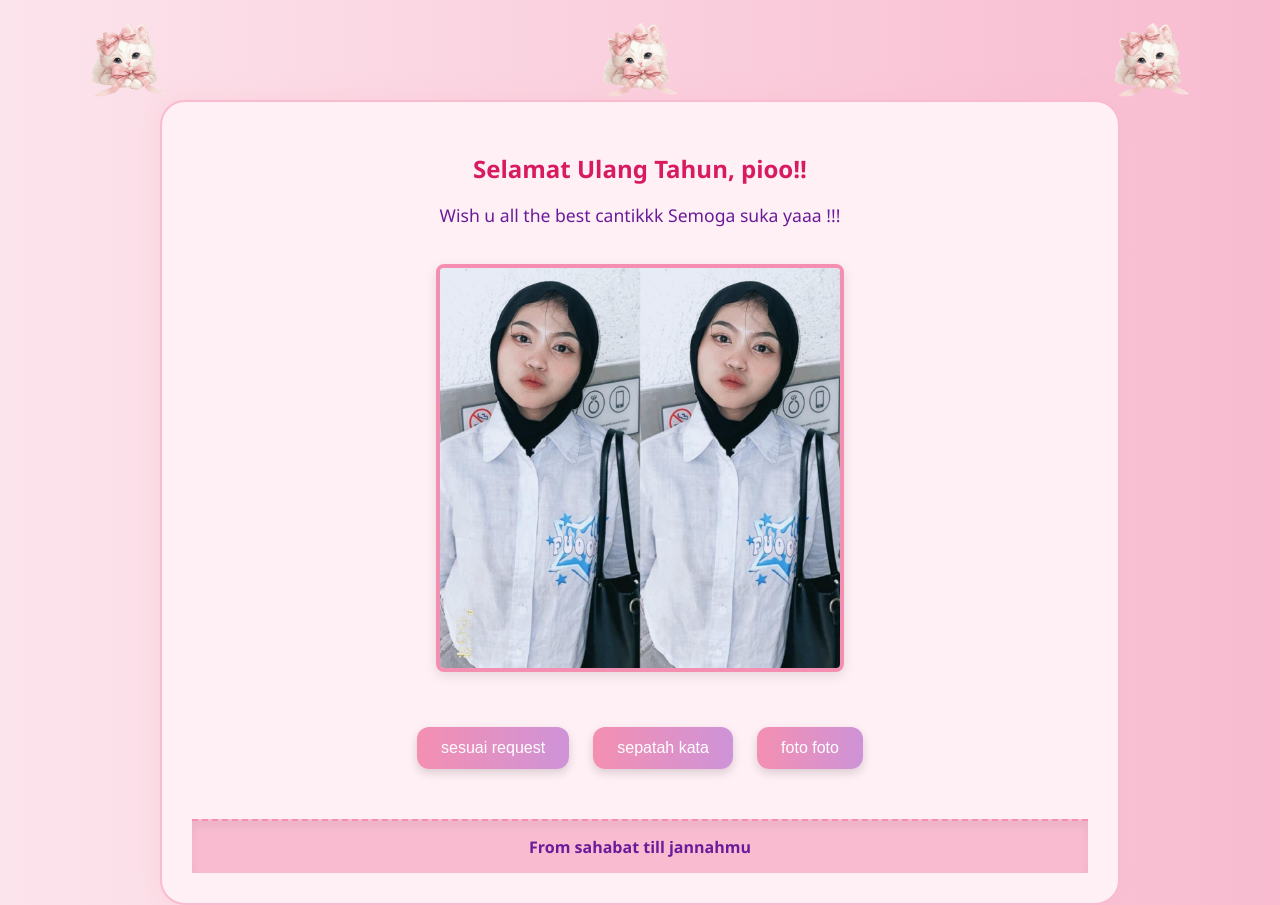
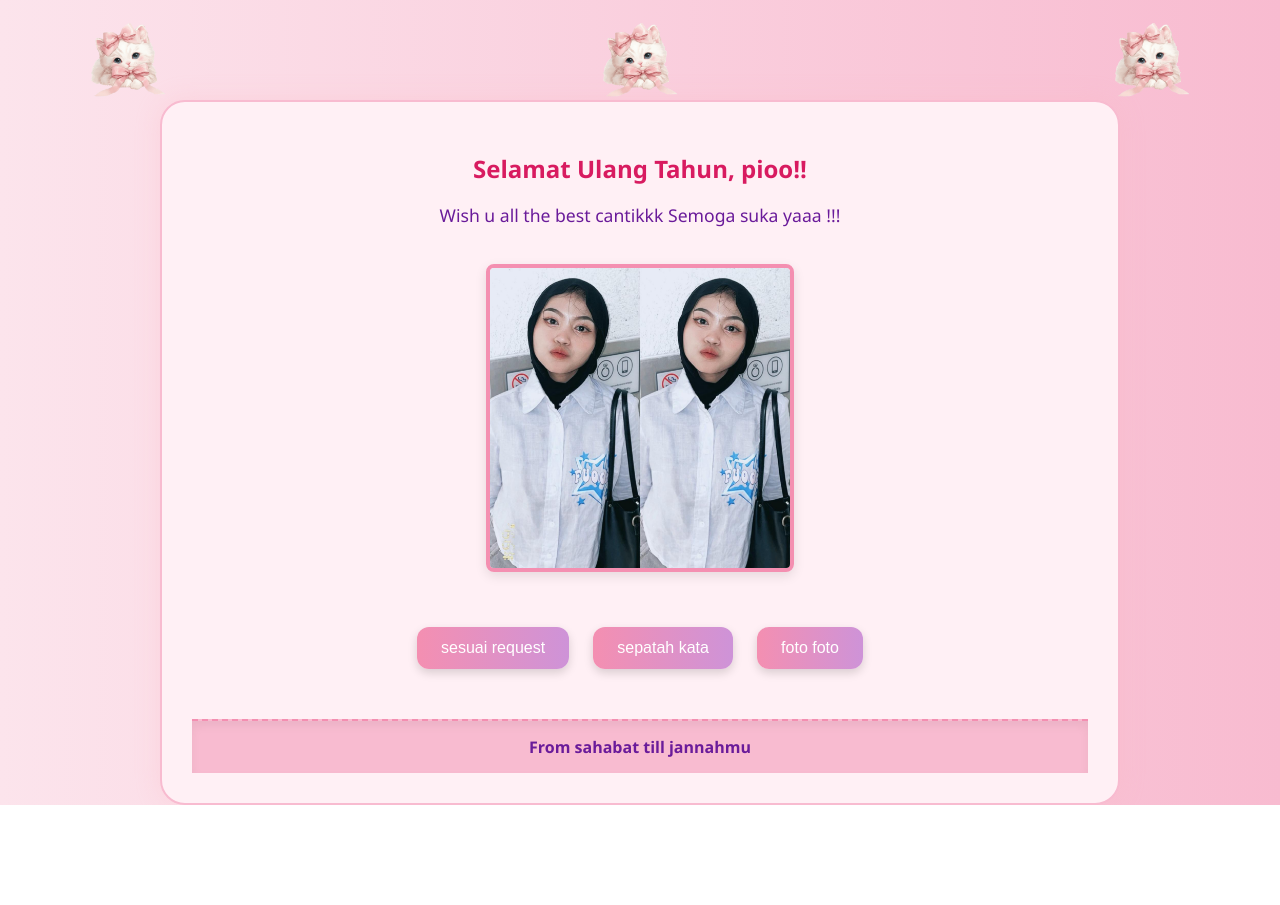
Before and after one commit to zararara07/ulang-tahun-pio, a plain HTML site: page index.html in a window 1280 px wide. After the commit the page ends 805 px from the top, so only its background shows below. Drawn offline with Linux system fonts and the light colour scheme.

Commit message:
Update index.html

```diff
--- a/index.html
+++ b/index.html
@@ -17,7 +17,7 @@
       <p>Wish u all the best cantikkk
         Semoga suka yaaa !!!
       </p>
-    <img src="assets/foto1.jpg" class="foto" style="width:400px; height:400px;" />
+    <img src="assets/foto1.jpg" class="foto" style="width:300px; height:300px;" />
       <div class="button-group">
         <button id="btnPlay">sesuai request</button>
         <button onclick="navigate('ucapan')">sepatah kata</button>
```
